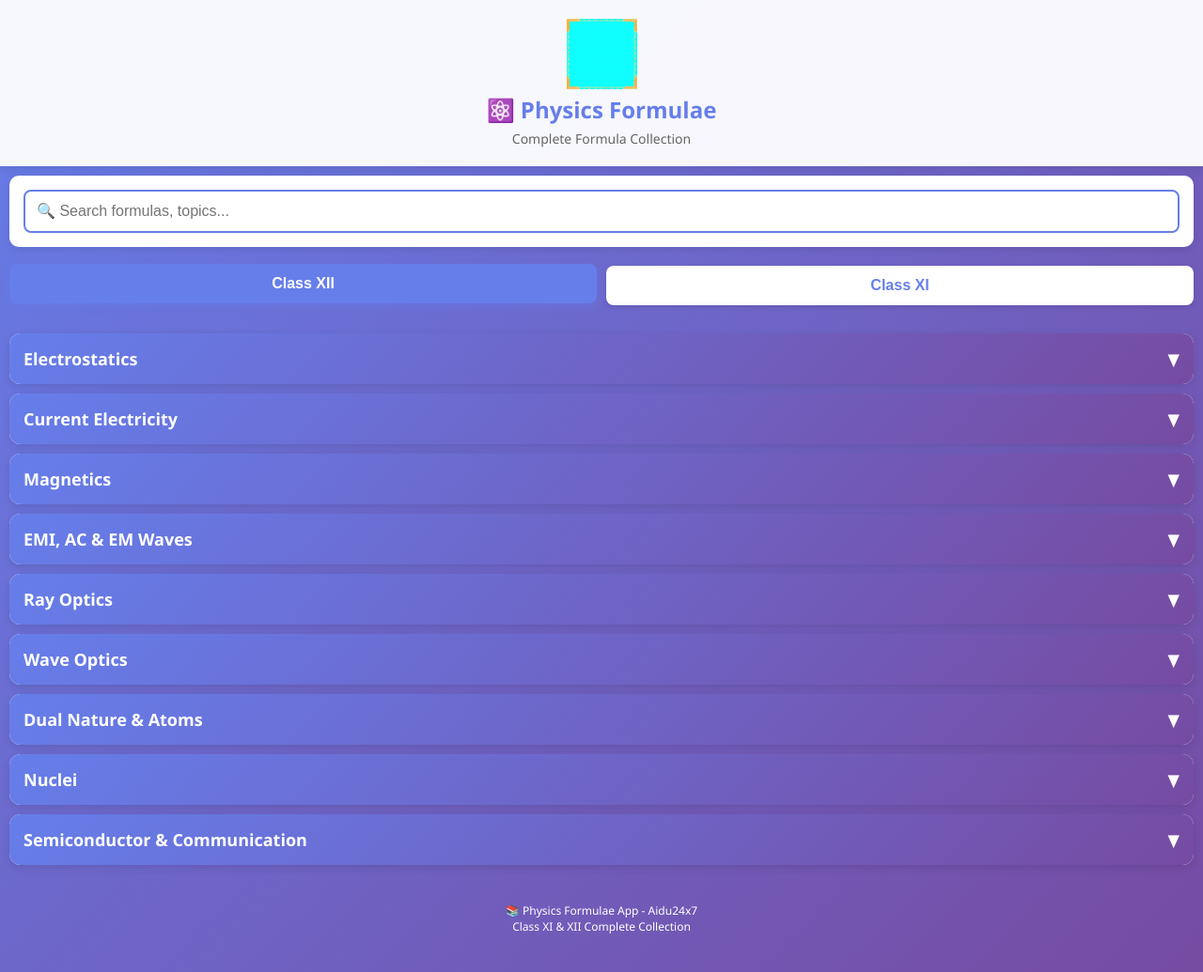
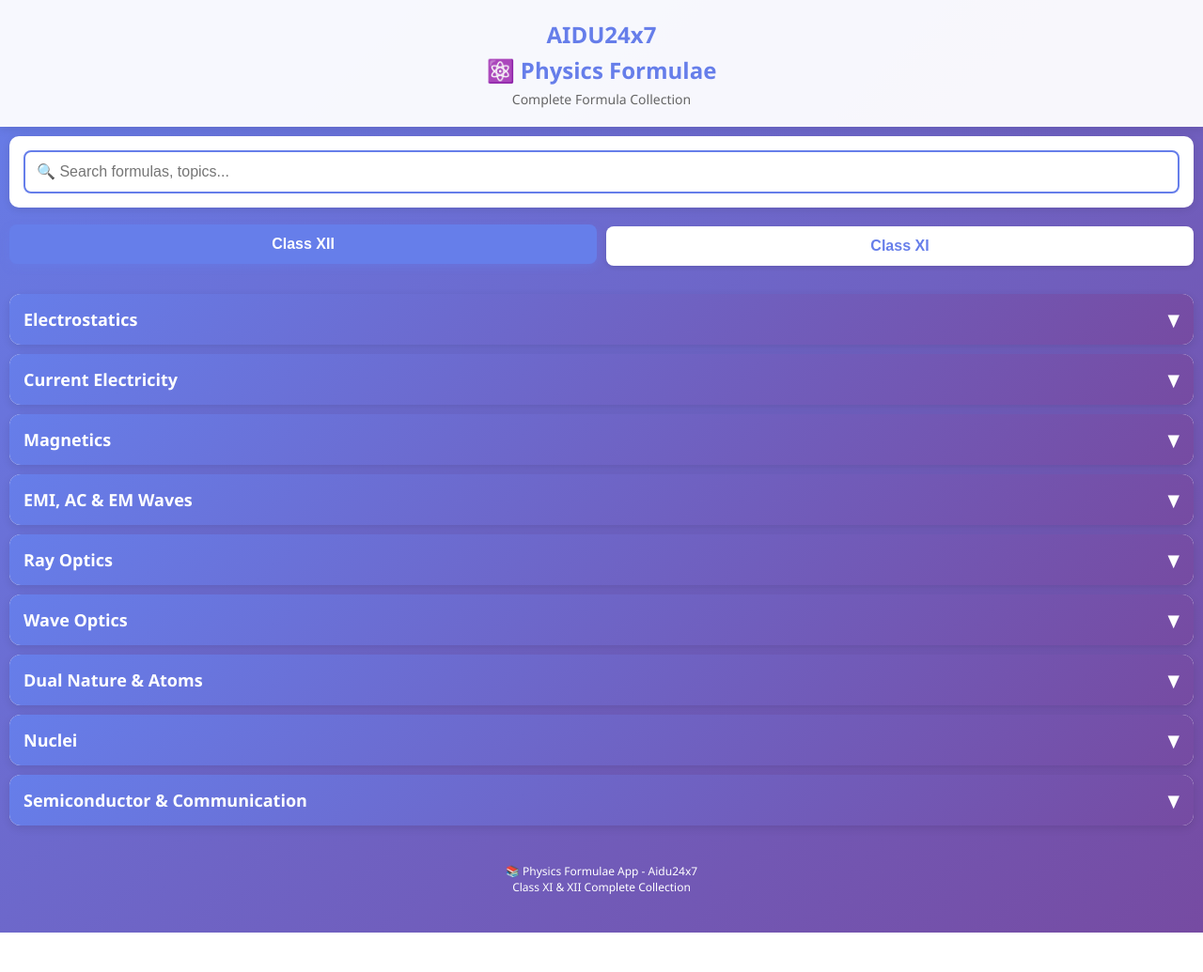
Before and after one commit to jayatuition/physics-app, a plain HTML site: page index.html in a window 1280 px wide. Shown: the whole page at 94% size. After the commit the page ends 993 px from the top, so only its background shows below. Drawn offline with Linux system fonts and the light colour scheme.

Commit message:
Replace logo image with title 'AIDU24x7'

```diff
--- a/index.html
+++ b/index.html
@@ -178,7 +178,7 @@
 </head>
 <body>
     <div class="header">
-        <img src="logo2_s.gif" alt="Jaya Tuition Logo - Physics and Mathematics Coaching" class="h-4 w-4 object-contain">
+        <h1>AIDU24x7</h1>
         <h1>⚛️ Physics Formulae</h1>
         <p>Complete Formula Collection</p>
     </div>
```
